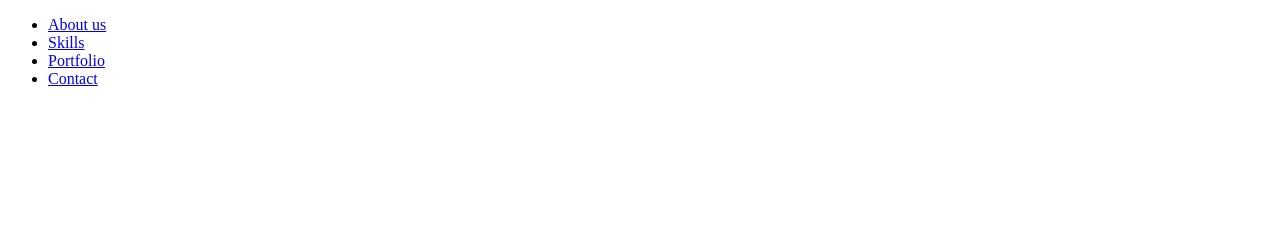
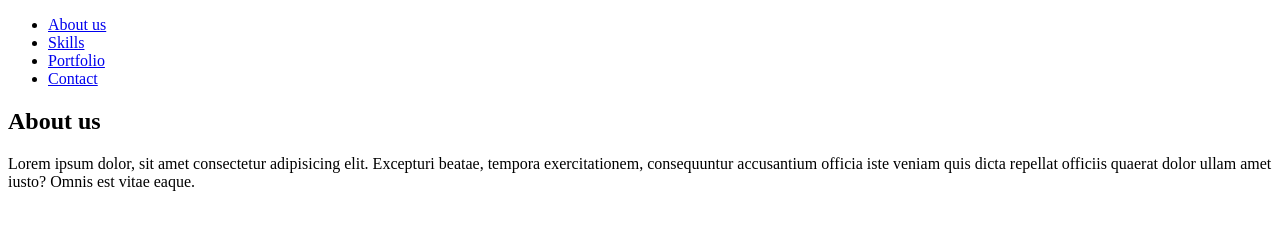
Before and after one commit to milusia93/html-zadanie7, a plain HTML site: page index.html in a window 1280 px wide. Drawn offline with Linux system fonts and the light colour scheme.

Commit message:
dodano sekcję about us

```diff
--- a/index.html
+++ b/index.html
@@ -14,3 +14,8 @@
             <li><a href="#contact">Contact</a></li>
         </ul>
     </nav>
+    <section id="aboutus">
+        <h2>About us</h2>
+        <p>Lorem ipsum dolor, sit amet consectetur adipisicing elit. Excepturi beatae, tempora exercitationem, consequuntur accusantium officia iste veniam quis dicta repellat officiis quaerat dolor ullam amet iusto? Omnis est vitae eaque.</p>
+
+    </section>
```
